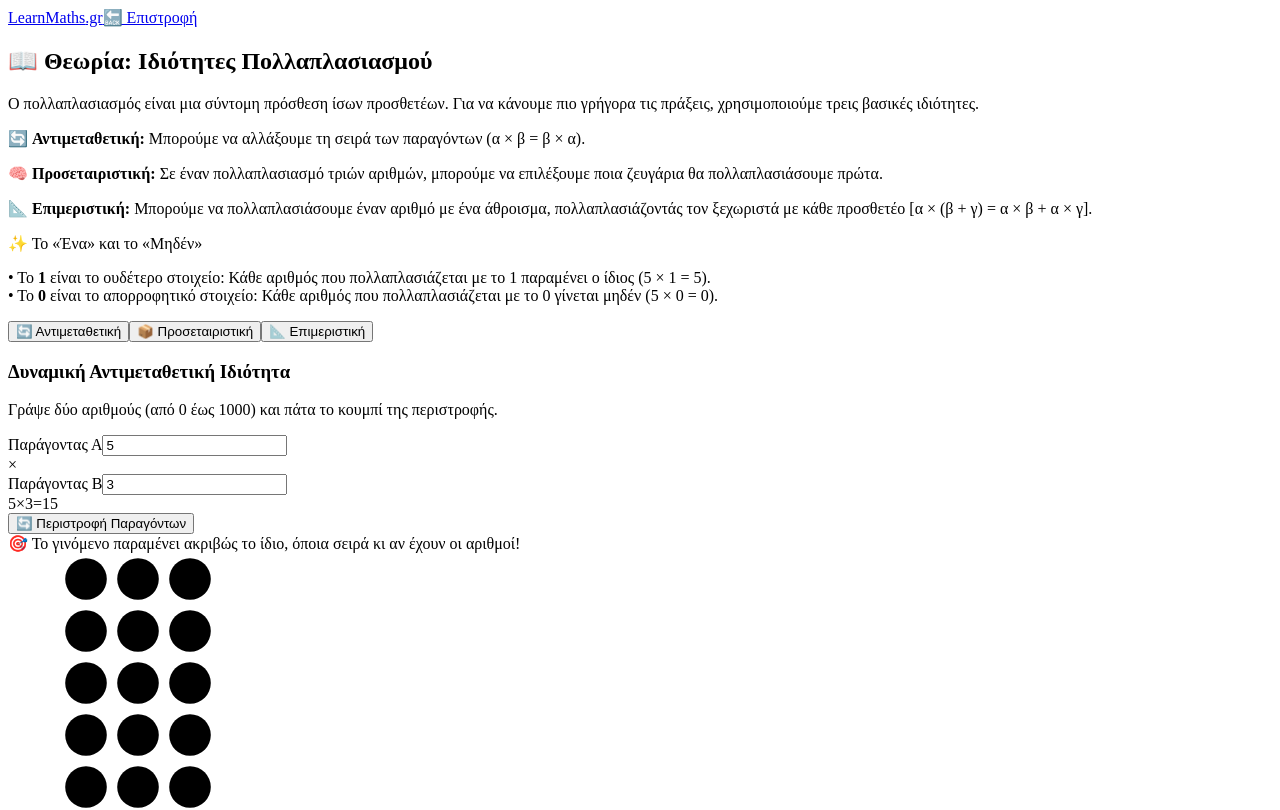
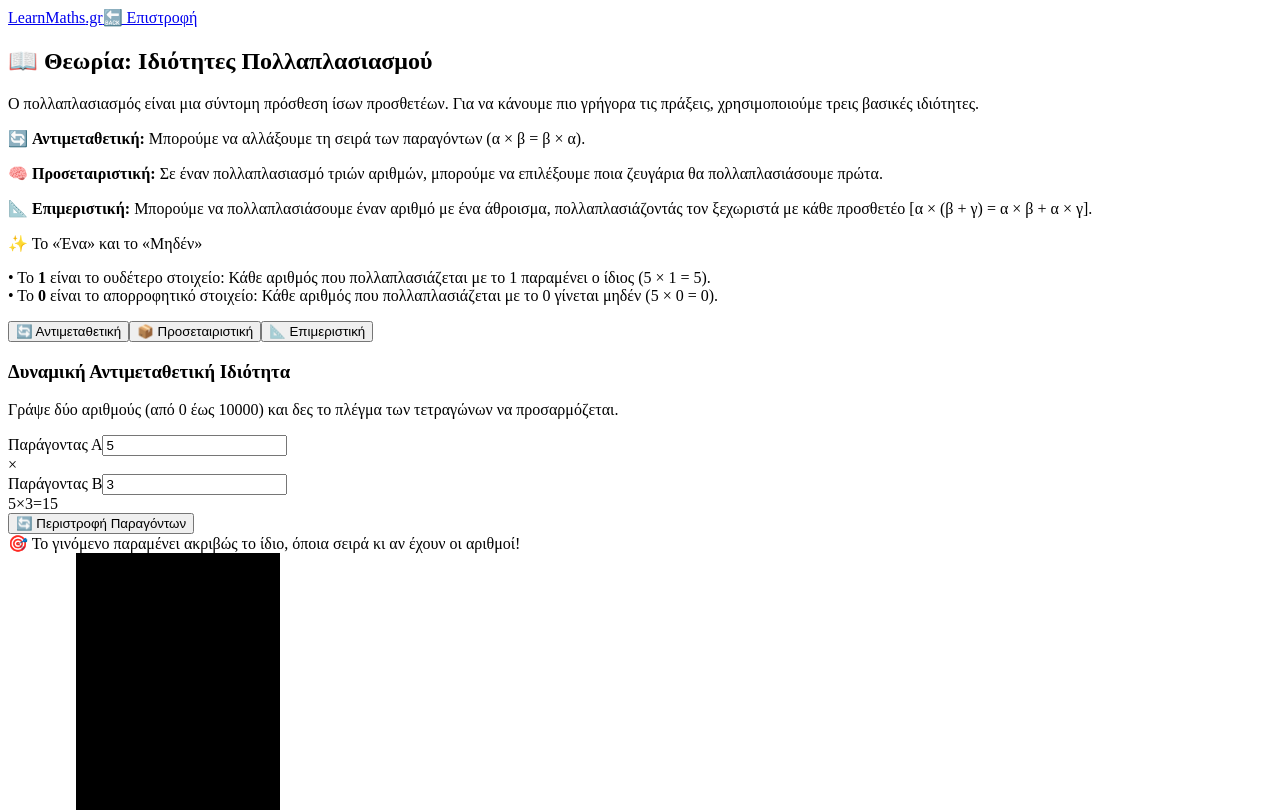
Before and after one commit to gkrimpas-lab/learn-maths-2026, a Next.js app: page /st-dimotikou/6-pollaplasiasmos in a window 1280 px wide. Shown: the top 810 px of the page. Built offline with nearby package versions, Linux system fonts and the light colour scheme.

Commit message:
Update 6-pollaplasiasmos.js

```diff
--- a/pages/st-dimotikou/6-pollaplasiasmos.js
+++ b/pages/st-dimotikou/6-pollaplasiasmos.js
@@ -7,8 +7,8 @@ import { LAYOUT } from '../../shared/layout-config';
 // ΜΕΤΑΒΛΗΤΕΣ ΟΡΙΩΝ
 const LIMITS = {
   MIN_VALUE: 0,
-  MAX_VALUE: 1000,
-  MAX_VISUAL_DOTS: 100 // Μέγιστο πλήθος γινομένου για την οπτική εμφάνιση των κουκκίδων
+  MAX_VALUE: 10000,
+  MAX_VISUAL_DOTS: 10000 // Πλέον η οπτικοποίηση υποστηρίζει έως και 10.000 τετραγωνάκια
 };
 
 export default function PollaplasiasmosPage() {
@@ -37,7 +37,7 @@ export default function PollaplasiasmosPage() {
   const valB = parseFloat(distB) || 0;
   const valC = parseFloat(distC) || 0;
 
-  // Έλεγχος ορίων για τα inputs της Αντιμεταθετικής (0 έως 1000)
+  // Έλεγχος ορίων για τα inputs της Αντιμεταθετικής (0 έως 10.000)
   const handleAntimetathetikiChange = (val, setter) => {
     const cleanVal = val.replace(/[^0-9]/g, ''); // Μόνο ακέραιοι
     if (cleanVal === "") {
@@ -60,40 +60,38 @@ export default function PollaplasiasmosPage() {
     }
   };
 
-  // Δυναμική σχεδίαση των κύκλων με απόλυτο μαθηματικό έλεγχο θέσης (SVG)
-  const renderVisualDots = () => {
-    const dots = [];
-    const containerSize = 260; // Σταθερό μέγεθος SVG box
+  // Δυναμική σχεδίαση εφαπτόμενων τετραγώνων (Grid Tiles) με SVG
+  const renderVisualTiles = () => {
+    const tiles = [];
+    const containerSize = 340; // Αυξημένο μέγεθος ωφέλιμου πλαισίου
 
-    // Υπολογισμός δυναμικού μεγέθους ακτίνας και αποστάσεων με βάση τις στήλες/σειρές
+    // Υπολογισμός ακριβούς μεγέθους κάθε τετραγώνου ώστε να εφάπτονται τέλεια
     const cellW = containerSize / currentCols;
     const cellH = containerSize / currentRows;
     const cellSize = Math.min(cellW, cellH);
 
-    // Η ακτίνα ορίζεται στο 40% του διαθέσιμου κελιού για να υπάρχει πάντα κενό (padding) μεταξύ τους
-    const radius = cellSize * 0.4;
-
-    // Κεντράρισμα του πλέγματος μέσα στο SVG container
+    // Κεντράρισμα ολόκληρου του πλέγματος μέσα στο μεγάλο SVG container
     const offsetX = (containerSize - (currentCols * cellSize)) / 2;
     const offsetY = (containerSize - (currentRows * cellSize)) / 2;
 
     for (let r = 0; r < currentRows; r++) {
       for (let c = 0; c < currentCols; c++) {
-        const cx = offsetX + (c * cellSize) + (cellSize / 2);
-        const cy = offsetY + (r * cellSize) + (cellSize / 2);
+        const x = offsetX + (c * cellSize);
+        const y = offsetY + (r * cellSize);
 
-        dots.push(
-          <circle
+        tiles.push(
+          <rect
             key={`${r}-${c}`}
-            cx={cx}
-            cy={cy}
-            r={radius}
-            className="fill-gradient-to-br from-amber-400 to-orange-500 stroke-orange-600 stroke-[1] drop-shadow-sm transition-all duration-300"
+            x={x}
+            y={y}
+            width={cellSize}
+            height={cellSize}
+            className="fill-amber-400 stroke-amber-500 stroke-[0.5] transition-all duration-200"
           />
         );
       }
     }
-    return dots;
+    return tiles;
   };
 
   return (
@@ -177,7 +175,7 @@ export default function PollaplasiasmosPage() {
                 <>
                   <div className="space-y-2">
                     <h3 className="text-2xl font-black text-gray-900">Δυναμική Αντιμεταθετική Ιδιότητα</h3>
-                    <p className="text-gray-500 text-sm">Γράψε δύο αριθμούς (από {LIMITS.MIN_VALUE} έως {LIMITS.MAX_VALUE}) και πάτα το κουμπί της περιστροφής.</p>
+                    <p className="text-gray-500 text-sm">Γράψε δύο αριθμούς (από {LIMITS.MIN_VALUE} έως {LIMITS.MAX_VALUE}) και δες το πλέγμα των τετραγώνων να προσαρμόζεται.</p>
                   </div>
 
                   <div className="bg-slate-50 border border-slate-200 p-5 rounded-2xl w-full flex flex-col gap-4 shadow-inner my-auto">
@@ -296,26 +294,26 @@ export default function PollaplasiasmosPage() {
               {activeTab === 'antimetathetiki' && (
                 <div className="my-auto flex flex-col items-center gap-4 w-full px-4 text-center">
                   {antimetathetikiResult <= LIMITS.MAX_VISUAL_DOTS && currentRows > 0 && currentCols > 0 ? (
-                    /* ΔΙΟΡΘΩΜΕΝΟ SVG ΠΛΕΓΜΑ ΓΙΑ ΑΠΟΛΥΤΗ ΑΠΟΣΤΑΣΗ ΚΑΙ ΜΕΓΕΘΟΣ ΜΠΑΛΩΝ */
+                    /* ΜΕΓΑΛΩΜΕΝΟ ΩΦΕΛΙΜΟ ΠΛΑΙΣΙΟ ΜΕ ΕΦΑΠΤΟΜΕΝΑ ΤΕΤΡΑΓΩΝΑΚΙΑ */
                     <div className="flex flex-col items-center gap-3">
-                      <div className="bg-slate-50 p-3 rounded-2xl border shadow-inner">
+                      <div className="bg-slate-50 p-4 rounded-2xl border shadow-inner">
                         <svg
-                          width="260"
-                          height="260"
-                          viewBox="0 0 260 260"
+                          width="340"
+                          height="340"
+                          viewBox="0 0 340 340"
                           className="bg-white rounded-xl overflow-hidden"
                         >
-                          {renderVisualDots()}
+                          {renderVisualTiles()}
                         </svg>
                       </div>
                       <span className="text-xs font-bold text-slate-400">Διάταξη: {currentRows} γραμμές × {currentCols} στήλες</span>
                     </div>
                   ) : (
-                    /* MHΝΥΜΑ ΓΙΑ ΜΕΓΑΛΟΥΣ ΑΡΙΘΜΟΥΣ */
+                    /* MHΝΥΜΑ ΓΙΑ ΠΑΡΑ ΠΟΛΥ ΜΕΓΑΛΟΥΣ ΑΡΙΘΜΟΥΣ */
                     <div className="bg-slate-50 border border-slate-100 p-6 rounded-2xl max-w-xs mx-auto text-slate-500 text-sm font-medium space-y-2 shadow-inner">
-                      <p>📏 <strong>Μεγάλοι Αριθμοί!</strong></p>
+                      <p>📏 <strong>Πάρα πολύ μεγάλο γινόμενο!</strong></p>
                       <p className="text-xs text-slate-400 leading-relaxed">
-                        Το γινόμενο ({antimetathetikiResult.toLocaleString('el-GR')}) είναι μεγάλο για να σχεδιαστεί με κουκκίδες στην οθόνη, αλλά η ιδιότητα παραμένει σε ισχύ!
+                        Το γινόμενο ({antimetathetikiResult.toLocaleString('el-GR')}) ξεπερνάει το όριο οπτικοποίησης, αλλά η μαθηματική σχέση παραμένει απόλυτα σωστή!
                       </p>
                     </div>
                   )}
```
